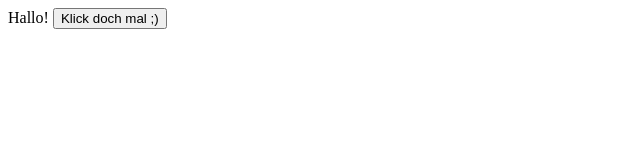
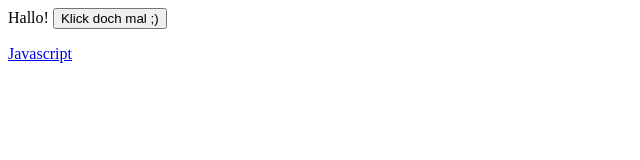
Before and after one commit to theresagut/EIA2, a plain HTML site: page 0Aufgabe/aufgabe0.html in a window 1280 px wide. Shown: the whole page, without its empty margins (0-640 px from the left). Drawn offline with Linux system fonts and the light colour scheme.

Commit message:
Link fpr java datei

```diff
--- a/0Aufgabe/aufgabe0.html
+++ b/0Aufgabe/aufgabe0.html
@@ -11,5 +11,6 @@
 	Hallo!
 	<button onclick="Funktion()">Klick doch mal ;)</button>
 	<p id="solution"></p>
+	 <a href="aufgabe0.js">Javascript</a>
 </head>
 </html>
```
